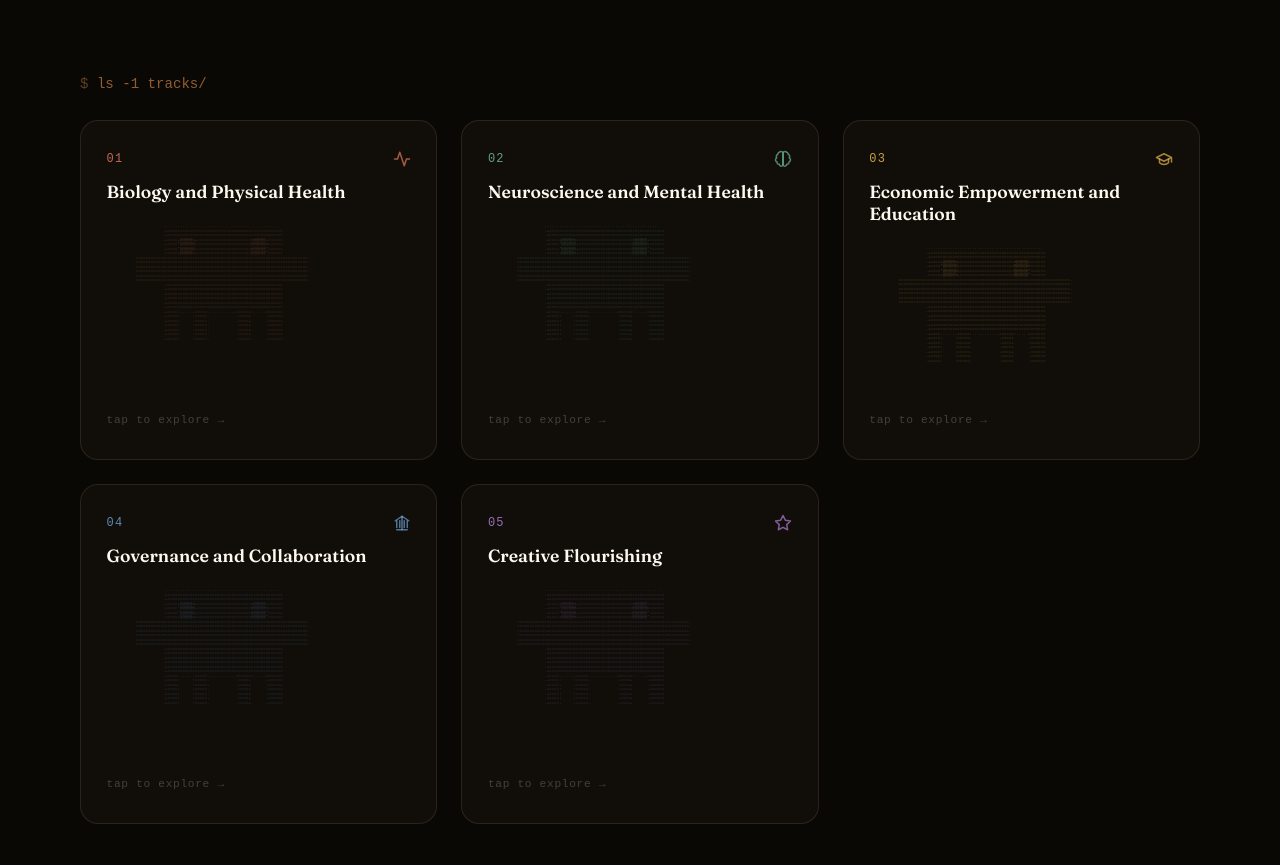
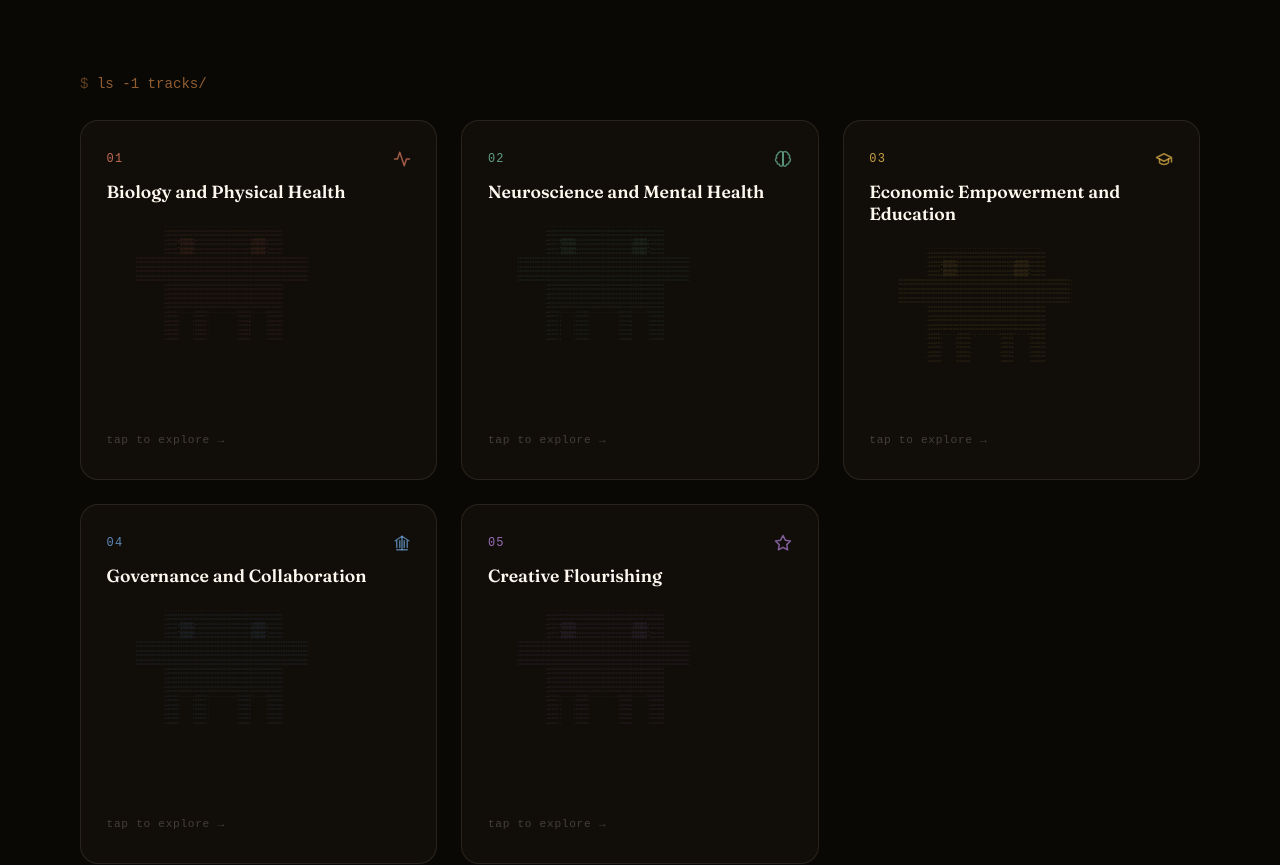
Before and after one commit to CBC-Mcgill/CBC-website, a Next.js app: page /hackathon in a window 1280 px wide. Shown: the part 2020-2885 px from the top of the page. Built offline with nearby package versions, Linux system fonts and the light colour scheme.

Commit message:
remove scroll bar

```diff
--- a/app/styles/hackathon.css
+++ b/app/styles/hackathon.css
@@ -866,7 +866,7 @@
 .hack-track-flip-wrapper {
   perspective: 1200px;
   cursor: pointer;
-  min-height: 340px;
+  min-height: 360px;
 }
 
 .hack-track-flip-wrapper:focus-visible {
@@ -879,7 +879,7 @@
   position: relative;
   width: 100%;
   height: 100%;
-  min-height: 340px;
+  min-height: 360px;
   transform-style: preserve-3d;
   transition: transform 0.6s cubic-bezier(0.4, 0, 0.2, 1);
 }
@@ -937,9 +937,9 @@
   padding-top: 0.5rem;
 }
 
-/* Back: keep original grid layout, allow scroll if needed */
+/* Back: keep original grid layout, no scroll */
 .hack-track-flip-back.hack-track-card {
-  overflow-y: auto;
+  overflow: hidden;
 }
 
 @media (prefers-reduced-motion: reduce) {
```
